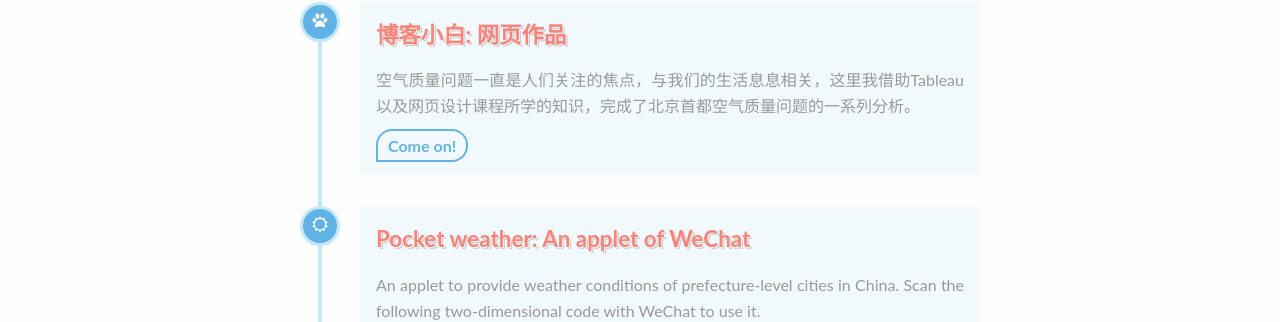
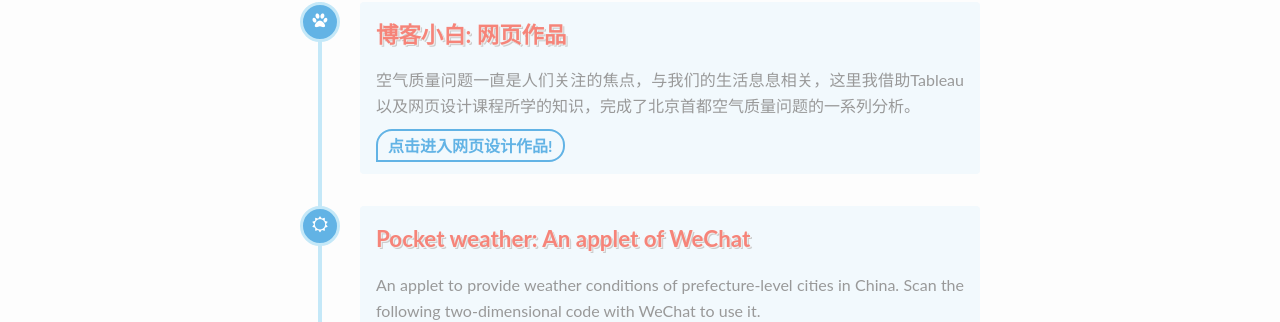
Before and after one commit to Zhou-Yu-Jin/Zhou-Yu-Jin.github.io, a Jekyll site: the page built from index.html, in a window 1280 px wide. Shown: the part 1242-1564 px from the top of the page. Built offline with Jekyll 4.4.1, drawn with Linux system fonts in a browser that asks for light colours; comment, search, counter and statistics services are not loaded.

Commit message:
Update portfolio.html

```diff
--- a/_includes/portfolio.html
+++ b/_includes/portfolio.html
@@ -12,7 +12,7 @@
                 <div class="vertical-timeline-content">
                     <h4><a>博客小白: 网页作品</a></h4>
 			<p>空气质量问题一直是人们关注的焦点，与我们的生活息息相关，这里我借助Tableau 以及网页设计课程所学的知识，完成了北京首都空气质量问题的一系列分析。</p>
-		        <a class="btn-primary btn-blue btn-left" href="/portfolio/" target="_blank">Come on!</a>
+		        <a class="btn-primary btn-blue btn-left" href="/portfolio/" target="_blank">点击进入网页设计作品!</a>
 
                 </div>
             </div>
```
